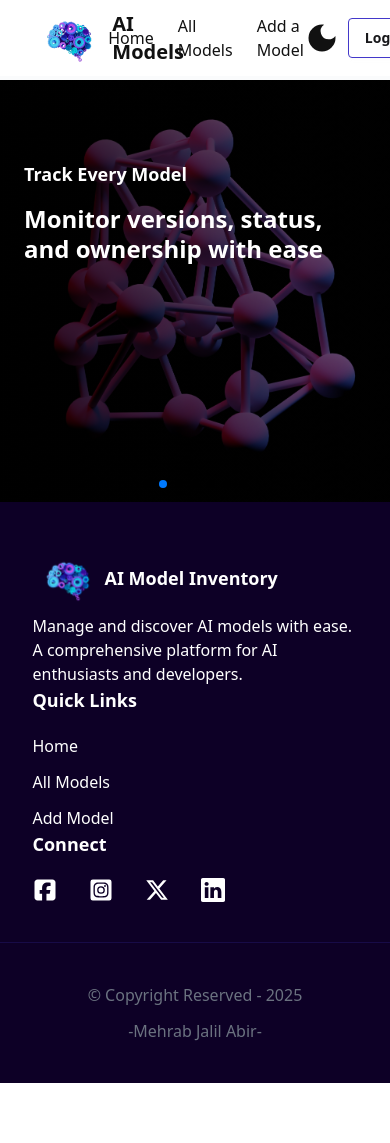
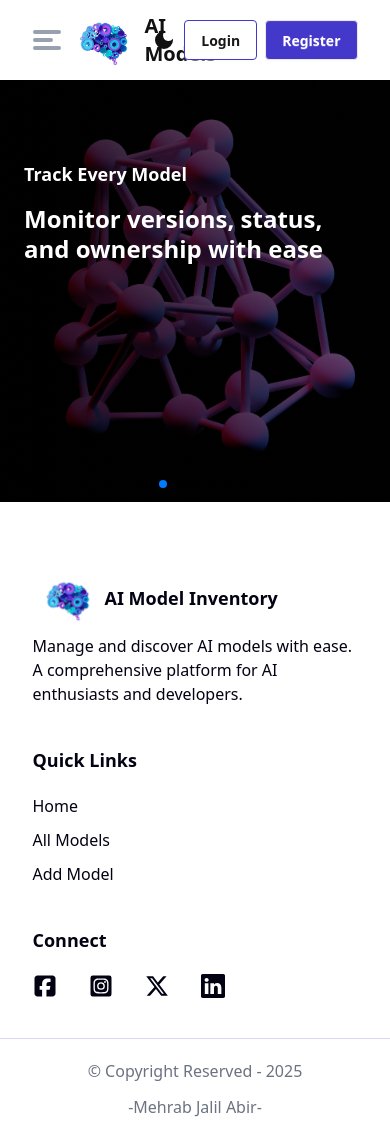
Before and after one commit to mehrab-abir/ai-model-inventory-manager, a React (Vite) app in the folder ai-model-inventory-frontend/: page / in a window 390 px wide. Before the commit the page ends 1083 px from the top, so only its background shows below. Built offline with nearby package versions, Linux system fonts and the light colour scheme.

Commit message:
Responsive navbar

```diff
--- a/ai-model-inventory-frontend/src/Components/Footer.jsx
+++ b/ai-model-inventory-frontend/src/Components/Footer.jsx
@@ -8,27 +8,27 @@ import { BsLinkedin } from "react-icons/bs";
 
 const Footer = () => {
     return (
-      <footer className="bg-[#0d0026] py-10 text-white">
+      <footer className="bg-surface pt-15 pb-6 text-secondary">
         <div className="w-10/12 mx-auto flex flex-col md:flex-row justify-between mb-10">
           <div className="flex-2">
             <div className="flex items-center">
               <img src={logo} alt="" className="w-18" />
               <h3 className="text-lg font-semibold">AI Model Inventory</h3>
             </div>
-            <p className="w-full md:w-1/2">
+            <p className="w-full md:w-4/5">
               Manage and discover AI models with ease. A comprehensive platform
               for AI enthusiasts and developers.
             </p>
           </div>
-          <div className="flex-1">
+          <div className="flex-1 mt-10 md:mt-0">
             <h4 className="text-lg font-semibold">Quick Links</h4>
-            <div className="flex flex-col items-start mt-5 space-y-3">
+            <div className="flex flex-col items-start mt-5 space-y-2.5">
               <Link>Home</Link>
               <Link>All Models</Link>
               <Link>Add Model</Link>
             </div>
           </div>
-          <div className="flex-1">
+          <div className="flex-1 mt-10 md:mt-0">
             <h4 className="text-lg font-semibold">Connect</h4>
             <div className="flex items-center mt-5 gap-8">
               <FaSquareFacebook className="text-2xl cursor-pointer" />
@@ -39,7 +39,7 @@ const Footer = () => {
           </div>
         </div>
         <div className="border-t border-primary opacity-20"></div>
-        <div className='text-center space-y-3 mt-10 text-muted'>
+        <div className="text-center space-y-3 mt-5 text-muted">
           <p>&copy; Copyright Reserved - 2025</p>
           <p>-Mehrab Jalil Abir-</p>
         </div>
--- a/ai-model-inventory-frontend/src/Components/Header.jsx
+++ b/ai-model-inventory-frontend/src/Components/Header.jsx
@@ -1,39 +1,59 @@
-import React, { useEffect, useState } from 'react';
+import React, { useEffect, useState } from "react";
 import logo from "./../assets/logo-transparent.png";
-import { NavLink } from 'react-router';
+import { Link, NavLink } from "react-router";
 import { CiLight } from "react-icons/ci";
 import { MdDarkMode } from "react-icons/md";
+import { FaRegTimesCircle } from "react-icons/fa";
 
 const Header = () => {
+  const [theme, setTheme] = useState(
+    () => localStorage.getItem("theme") || "light"
+  );
 
-    const [theme, setTheme] = useState(()=>localStorage.getItem("theme") || "light");
+  const [openMenu, setOpenMenu] = useState(false);
 
-    useEffect(()=>{
-        const html = document.querySelector('html');
-        html.setAttribute("data-theme",theme);
-        localStorage.setItem("theme",theme);
-    },[theme])
-
+  useEffect(() => {
+    const html = document.querySelector("html");
+    html.setAttribute("data-theme", theme);
+    localStorage.setItem("theme", theme);
+  }, [theme]);
 
   return (
     <header className="bg-surface fixed w-full z-50">
       <div className="w-10/12 mx-auto flex items-center justify-between">
         <div className="logo flex gap-1 items-center">
+          <div
+            onClick={() => setOpenMenu(!openMenu)}
+            className="flex flex-col md:hidden space-y-1 cursor-pointer"
+          >
+            <span className="h-1 bg-gray-400 rounded-md w-7"></span>
+            <span className="h-1 bg-gray-400 rounded-md w-5"></span>
+            <span className="h-1 bg-gray-400 rounded-md w-7"></span>
+          </div>
+          <Link to='/' className="flex items-center">
             <img src={logo} alt="" className="w-20" />
             <h1 className="text-xl font-bold">AI Models</h1>
+          </Link>
         </div>
 
-          <nav className="flex items-center gap-6">
+        <nav className="hidden md:flex items-center gap-6 ">
           <NavLink to="/">Home</NavLink>
           <NavLink to="/">All Models</NavLink>
           <NavLink to="/">Add a Model</NavLink>
         </nav>
 
         <div className="user-action flex items-center space-x-2">
-            {
-                theme === "light" ? <MdDarkMode onClick={()=>setTheme("dark")} className="text-4xl cursor-pointer" /> : <CiLight onClick={()=>setTheme("light")} className="text-4xl cursor-pointer" />
-            }
-
+          {theme === "light" ? (
+            <MdDarkMode
+              onClick={() => setTheme("dark")}
+              className="text-2xl md:text-4xl cursor-pointer"
+            />
+          ) : (
+            <CiLight
+              onClick={() => setTheme("light")}
+              className="text-2xl md:text-4xl cursor-pointer"
+            />
+          )}
 
           <button className="btn bg-surface border border-primary">
             Login
@@ -41,6 +61,23 @@ const Header = () => {
           <button className="btn bg-primary text-white">Register</button>
         </div>
       </div>
+
+      {/* responsive navbar-small device */}
+      <div
+        className={`fixed w-full h-full top-0 right-0 bg-surface text-secondary ${
+          openMenu ? "" : "-translate-x-full"
+        } transition-all duration-500`}
+      >
+        <FaRegTimesCircle
+          onClick={() => setOpenMenu(!openMenu)}
+          className="text-4xl absolute top-10 right-10 cursor-pointer text-gray-400"
+        />
+        <nav className="flex flex-col items-center mt-20 space-y-2.5">
+          <NavLink to="/">Home</NavLink>
+          <NavLink to="/">All Models</NavLink>
+          <NavLink to="/">Add a Model</NavLink>
+        </nav>
+      </div>
     </header>
   );
 };
```
Lines whose indentation alone changed are shown as unchanged.
